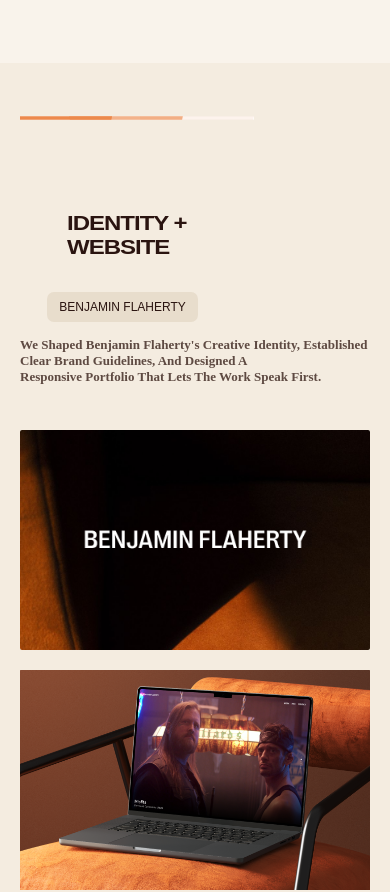
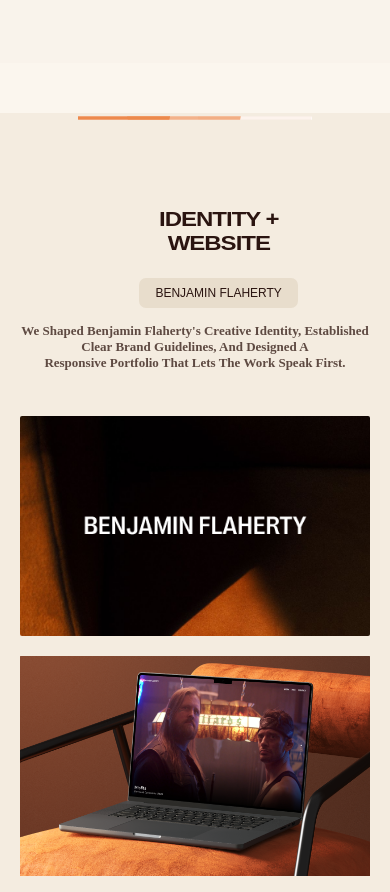
Before and after one commit to annaskhan-dev/RCHYstudio, a React (Vite) app: page / in a window 390 px wide. Shown: the part 5100-5992 px from the top of the page. Built offline with nearby package versions, Linux system fonts and the light colour scheme; a web font is replaced by a local one.

Commit message:
adding things

```diff
--- a/src/components/benjamin.module.css
+++ b/src/components/benjamin.module.css
@@ -93,24 +93,31 @@ body {
 
 @media (max-width: 768px) {
   .bar {
-    margin-left: 20px;
+    margin-left: auto;
+    margin-right: auto;
+    display: block;
     width: 60%;
   }
 
   .navbar {
-    margin-right: 20px;
-    align-items: flex-start;
+    margin-right: 0;
+    flex-direction: column;
+    align-items: center;
+    text-align: center;
+    gap: 15px;
   }
 
   .navtext {
-    margin-left: 20px;
+    margin-left: 0;
     font-size: 24px;
+    text-align: center;
+    transform-origin: center top;
   }
 
   .navtext1 {
     width: auto;
     height: auto;
-    padding: 8px 12px;
+    padding: 8px 16px;
     margin-right: 0;
     font-size: 12px !important;
     text-align: center;
@@ -120,6 +127,7 @@ body {
   .text {
     margin-left: 20px;
     margin-right: 20px;
+    text-align: center;
   }
 
   .hero {
@@ -127,6 +135,7 @@ body {
     margin-left: 20px;
     margin-right: 20px;
     gap: 10px;
+    align-items: center;
   }
 
   .image1,
```
